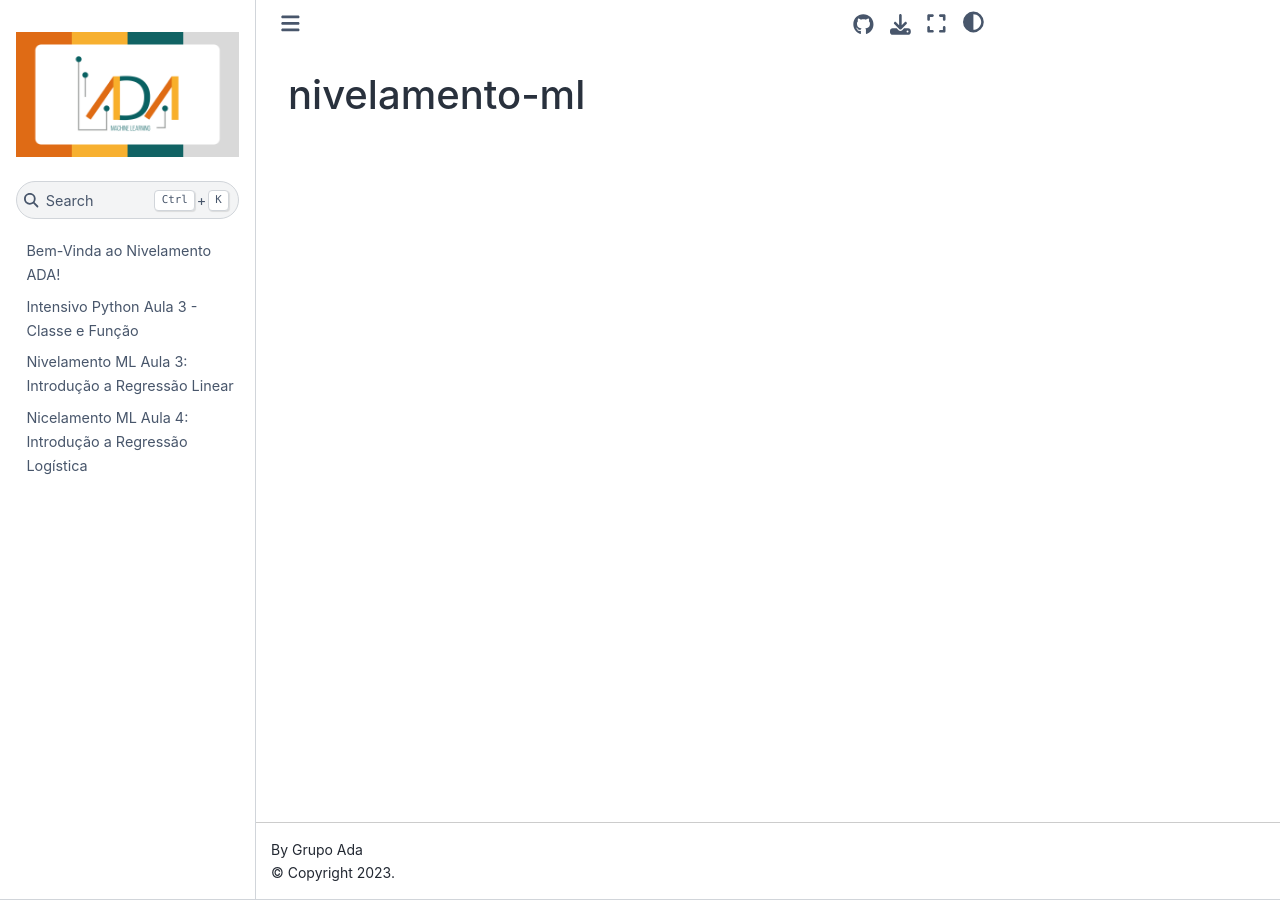
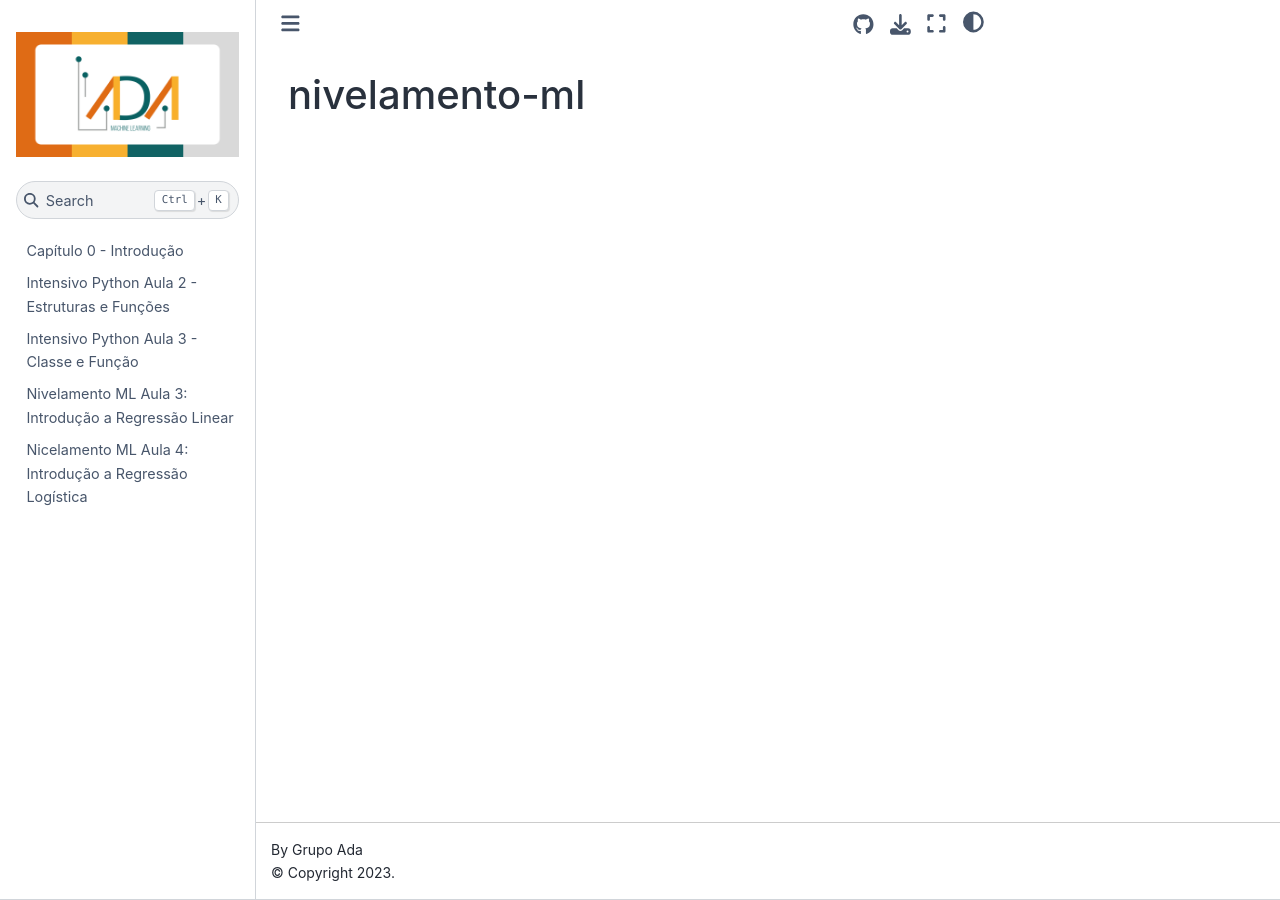
Before and after one commit to seidikun/nivelamento-ml, a Jupyter Book: the page built from README.md, in a window 1280 px wide. Built offline with Jupyter Book 1.0.4 settings and Sphinx 7.4.7 and the Sphinx Book theme 1.1.4, drawn with Linux system fonts in a browser that asks for light colours; pages that are not in the unit, such as notebooks, are missing from menus.

Commit message:
Update _toc.yml
adicionados caps 0, 1 e 2

```diff
--- a/_toc.yml
+++ b/_toc.yml
@@ -2,8 +2,10 @@
 # Learn more at https://jupyterbook.org/customize/toc.html
 
 format: jb-book
-root: intro
+root: Intensivo_Python_Aula_0_Introdução
 chapters:
+- file: Intensivo_Python_Aula_1_Lógica_de_Programação
+- file: Intensivo_Python_Aula_2_Estruturas_e_Funções
 - file: Intensivo_Python_Aula_3_Classe_e_Função
 - file: Intensivo_Python_Aula_4_Pandas
 - file: Intensivo_Python_Aula_5_Visualizacao
```
